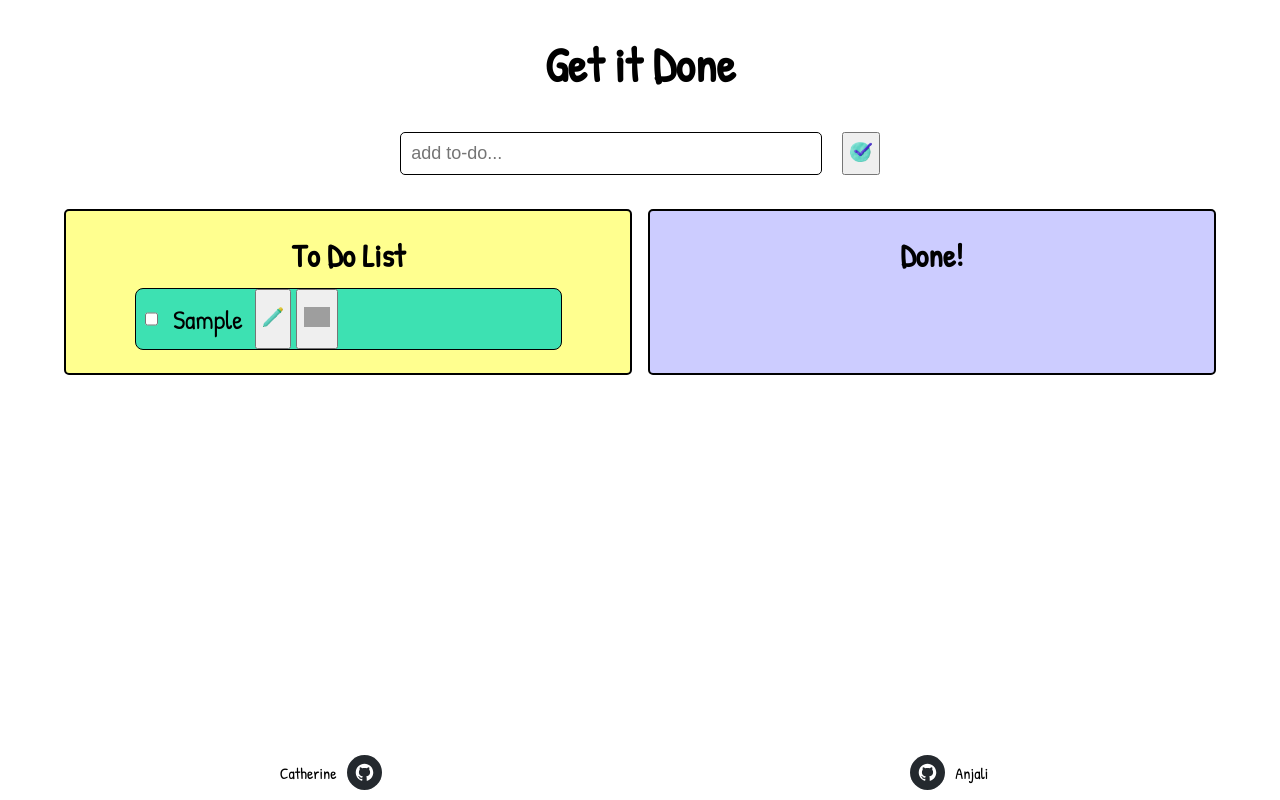
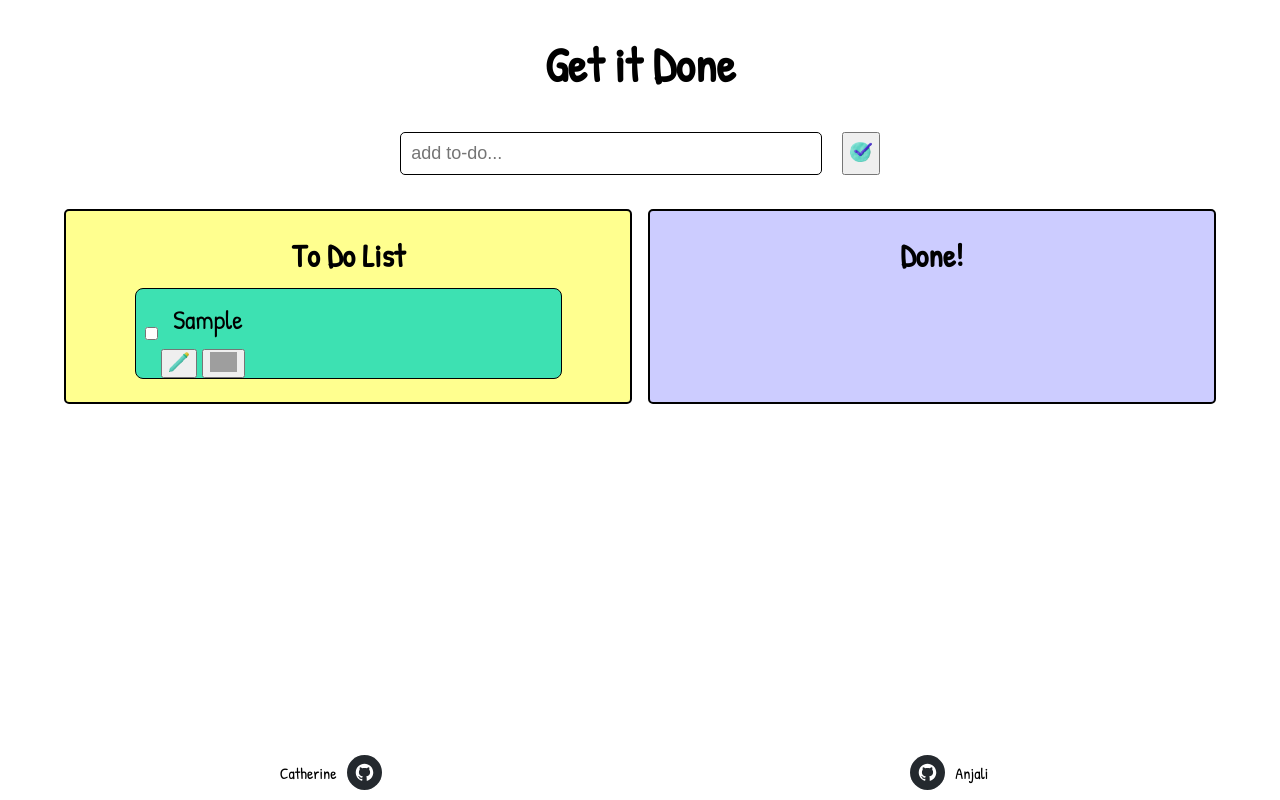
Before and after one commit to anjaliruth/typescript-todo, a React (Vite) app in the folder todo-app/: page / in a window 1280 px wide. Both pictures are taken after typing "Sample" into the empty fields and a click on the button 861 px from the left and 153 px from the top of the page. Built offline with nearby package versions, Linux system fonts and the light colour scheme; grey boxes are pictures that could not be loaded.

Commit message:
edit to render conditional input shows

```diff
--- a/todo-app/src/App.css
+++ b/todo-app/src/App.css
@@ -148,9 +148,7 @@
   max-height: 35px;
   max-width: 35px;
 }
-.task-done {
-  text-decoration-line: line-through;
-}
+
 .checkbox-container {
   display: flex;
 }
--- a/todo-app/src/App.tsx
+++ b/todo-app/src/App.tsx
@@ -17,7 +17,7 @@ export type ToDo = {
 function App() {
   const [toDoItems, setToDoItems] = useState<ToDo[]>([]);
   const [inputField, setInputField] = useState<string>("");
-  const [edit, setEdit] = useState<boolean>(false);
+
   const unDoneTasks = toDoItems.filter((toDo) => !toDo.done);
   const doneTasks = toDoItems.filter((toDo) => toDo.done);
 
@@ -26,24 +26,15 @@ function App() {
       ...toDoItems,
       { id: uuidv4(), task: inputField, done: false },
     ]);
-    setEdit(false);
-  }
-
-  function editToDo(id: string) {
-    // put task as value of input
-    const toDoToEdit = toDoItems.find((toDoItem) => toDoItem.id === id);
-    console.log(id, "id of chosen todo");
-    if (toDoToEdit) {
-      setEdit(!edit);
-    }
-    // remove todo from toDoItems array
-    // deleteFromList(id);
-    return toDoToEdit;
   }
 
   function deleteFromList(id: string) {
-    const filteredToDoList = toDoItems.filter((toDoItem) => toDoItem.id !== id);
-    setToDoItems(filteredToDoList);
+    if (window.confirm("Do you want to delete this task?")) {
+      const filteredToDoList = toDoItems.filter(
+        (toDoItem) => toDoItem.id !== id
+      );
+      setToDoItems(filteredToDoList);
+    }
   }
 
   function toggleDone(id: string) {
@@ -101,11 +92,9 @@ function App() {
             doneTasks={doneTasks}
             toggleDone={toggleDone}
             deleteFromList={deleteFromList}
-            editToDo={editToDo}
             addToList={addToList}
-            edit={edit}
-            inputField={inputField}
-            setInputField={setInputField}
+            setToDoItems={setToDoItems}
+            toDoItems={toDoItems}
           />
         </div>
         <Footer />
--- a/todo-app/src/components/ToDoListContainer.tsx
+++ b/todo-app/src/components/ToDoListContainer.tsx
@@ -6,25 +6,22 @@ import { Droppable } from "react-beautiful-dnd";
 export type ToDoListContainerProps = {
   toggleDone: (inputField: string) => void;
   deleteFromList: (id: string) => void;
-  editToDo: (id: string) => void;
   addToList: (inputField: string) => void;
   unDoneTasks: ToDo[];
   doneTasks: ToDo[];
-  edit: boolean;
-  inputField: string;
-  setInputField: React.Dispatch<React.SetStateAction<string>>;
+  setToDoItems: React.Dispatch<React.SetStateAction<ToDo[]>>;
+  toDoItems: ToDo[]
 };
 
 export default function ToDoListContainer({
   toggleDone,
   deleteFromList,
-  editToDo,
   addToList,
   unDoneTasks,
   doneTasks,
-  edit,
-  inputField,
-  setInputField,
+
+  setToDoItems,
+  toDoItems
 }: ToDoListContainerProps) {
   return (
     <div className="task-container">
@@ -43,12 +40,10 @@ export default function ToDoListContainer({
                   toDo={toDo}
                   toggleDone={toggleDone}
                   deleteFromList={deleteFromList}
-                  editToDo={editToDo}
+                  setToDoItems={setToDoItems}
+                  toDoItems={toDoItems}
                   addToList={addToList}
                   index={i}
-                  edit={edit}
-                  inputField={inputField}
-                  setInputField={setInputField}
                 />
               ))}
               {provided.placeholder}
@@ -72,12 +67,10 @@ export default function ToDoListContainer({
                   toDo={toDo}
                   toggleDone={toggleDone}
                   deleteFromList={deleteFromList}
-                  editToDo={editToDo}
+                  setToDoItems={setToDoItems}
+                  toDoItems={toDoItems}
                   addToList={addToList}
                   index={i}
-                  edit={edit}
-                  inputField={inputField}
-                  setInputField={setInputField}
                 />
               ))}
 
--- a/todo-app/src/components/ToDoSingleItem.tsx
+++ b/todo-app/src/components/ToDoSingleItem.tsx
@@ -1,4 +1,5 @@
 import { Draggable } from "react-beautiful-dnd";
+import { useState } from "react";
 import { ToDo } from "../App";
 import binPhoto from "../assets/icons8-bin-69.png";
 import pencilPhoto from "../assets/icons8-edit-69.png";
@@ -9,11 +10,9 @@ export type ToDoSingleItemProps = {
   index: number;
   toggleDone: (inputField: string) => void;
   deleteFromList: (id: string) => void;
-  editToDo: (id: string) => void;
   addToList: (inputField: string) => void;
-  edit: boolean;
-  inputField: string;
-  setInputField: React.Dispatch<React.SetStateAction<string>>;
+  setToDoItems: React.Dispatch<React.SetStateAction<ToDo[]>>;
+  toDoItems: ToDo[];
 };
 
 export default function ToDoSingleItem({
@@ -21,12 +20,27 @@ export default function ToDoSingleItem({
   index,
   toggleDone,
   deleteFromList,
-  editToDo,
-  addToList,
-  edit,
-  inputField,
-  setInputField,
+  setToDoItems,
+  toDoItems,
 }: ToDoSingleItemProps) {
+  const [editTodo, setEditTodo] = useState(toDo.task);
+  const [edit, setEdit] = useState<boolean>(false);
+
+  function handleEdit(e: React.FormEvent, id: string) {
+    e.preventDefault();
+    console.log("im editing");
+    console.log(edit);
+    setToDoItems(
+      toDoItems.map((toDoItem) =>
+        toDoItem.id === id
+          ? { ...toDoItem, task: editTodo, done: false }
+          : toDoItem
+      )
+    );
+    setEdit(false);
+  }
+
+  console.log(edit);
   return (
     <Draggable draggableId={toDo.id} index={index}>
       {(provided) => (
@@ -45,46 +59,28 @@ export default function ToDoSingleItem({
                   onChange={() => toggleDone(toDo.id)}
                   checked
                 />
-                {edit ? (
-                  <>
-                    <input
-                      onChange={(e) => setInputField(e.target.value)}
-                      defaultValue={toDo.task}
-                    />
+                <form onSubmit={(e) => handleEdit(e, toDo.id)}>
+
+                    <s>{toDo.task}</s>
                     <div className="todo-item-buttons">
-                      <button onClick={() => addToList(inputField)}>
-                        <img className="submit button" src={tickPhoto} />
-                      </button>
                       <button onClick={() => deleteFromList(toDo.id)}>
                         <img className="delete button" src={binPhoto} />
                       </button>
                     </div>
-                  </>
-                ) : (
-                  <>
-                    <p className="task-done">{toDo.task}</p>
-                    <div className="todo-item-buttons">
-                      <button onClick={() => editToDo(toDo.id)}>
-                        <img className="edit button" src={pencilPhoto} />
-                      </button>
-                      <button onClick={() => deleteFromList(toDo.id)}>
-                        <img className="delete button" src={binPhoto} />
-                      </button>
-                    </div>
-                  </>
-                )}
+                </form>
               </div>
             ) : (
               <div className="checkbox-container">
                 <input type="checkbox" onChange={() => toggleDone(toDo.id)} />
+                <form onSubmit={(e) => handleEdit(e, toDo.id)}>
                   {edit ? (
                     <>
                       <input
-                      onChange={(e) => setInputField(e.target.value)}
-                      defaultValue={toDo.task}
+                        onChange={(e) => setEditTodo(e.target.value)}
+                        value={editTodo}
                       />
                       <div className="todo-item-buttons">
-                      <button onClick={() => addToList(inputField)}>
+                        <button>
                           <img className="submit button" src={tickPhoto} />
                         </button>
                         <button onClick={() => deleteFromList(toDo.id)}>
@@ -96,7 +92,14 @@ export default function ToDoSingleItem({
                     <>
                       <p className="task">{toDo.task}</p>
                       <div className="todo-item-buttons">
-                      <button onClick={() => editToDo(toDo.id)}>
+                        <button
+                          onClick={(e) => {
+                            if (!edit && !toDo.done) {
+                              e.preventDefault();
+                              setEdit(true);
+                            }
+                          }}
+                        >
                           <img className="edit button" src={pencilPhoto} />
                         </button>
                         <button onClick={() => deleteFromList(toDo.id)}>
@@ -105,6 +108,7 @@ export default function ToDoSingleItem({
                       </div>
                     </>
                   )}
+                </form>
               </div>
             )}
           </div>
```
Lines whose indentation alone changed are shown as unchanged.
